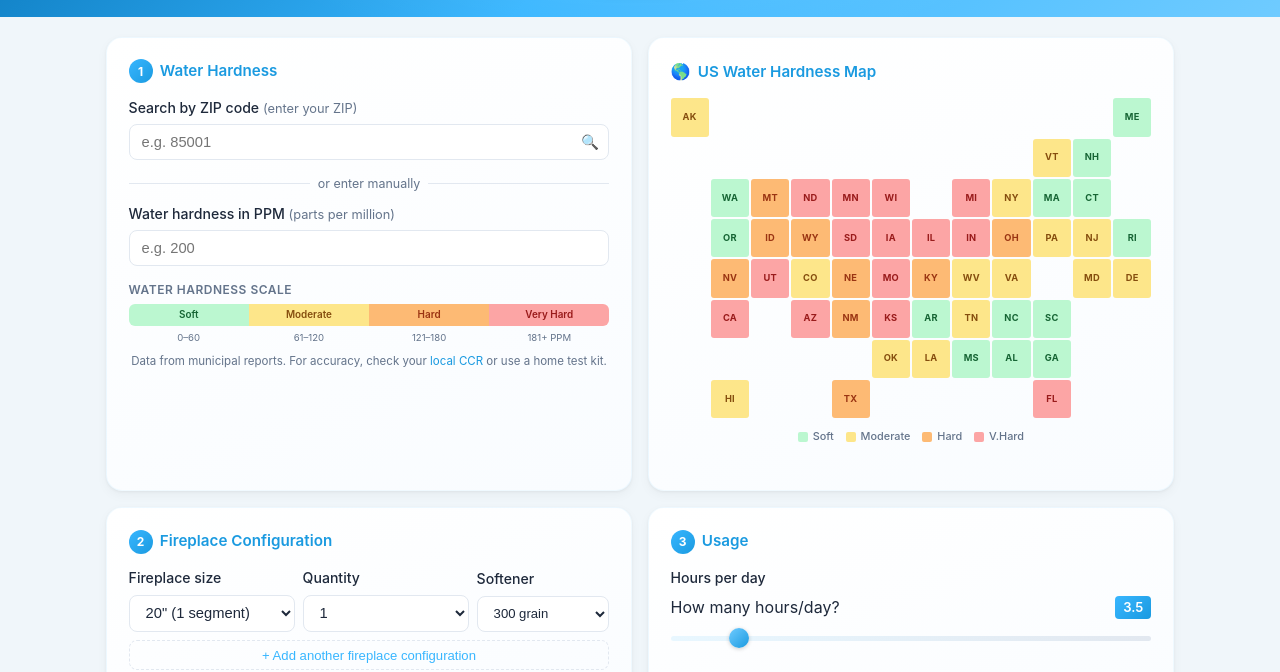
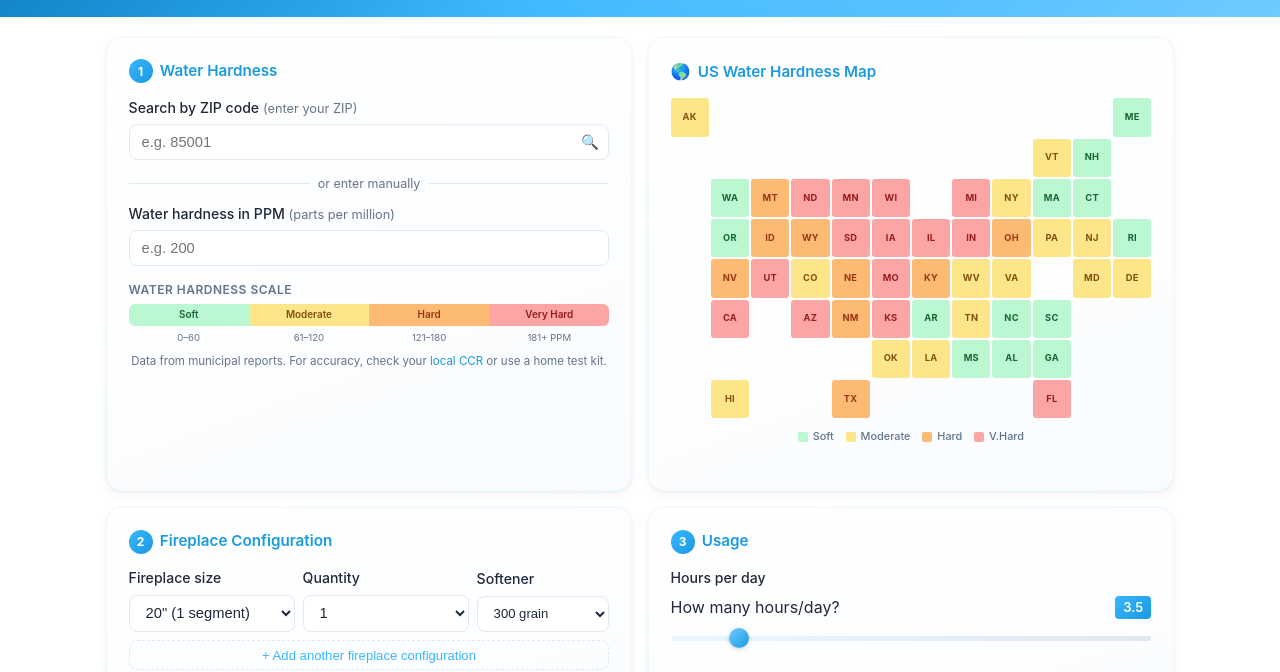
Before and after one commit to LuminaBrands/Claude-Code, a plain HTML site: page index.html in a window 1280 px wide. Shown: the part 99-771 px from the top of the page. Drawn offline with Linux system fonts and the light colour scheme.

Commit message:
Update index.html

```diff
--- a/index.html
+++ b/index.html
@@ -13,7 +13,7 @@
       --primary-darker: #0d7cc0;
       --primary-light: #6fcbff;
       --primary-lightest: #e8f7ff;
-      --bg: #f0f6fa;
+      --bg: #ffffff;
       --card-bg: #ffffff;
       --text: #1e293b;
       --text-light: #64748b;
```
